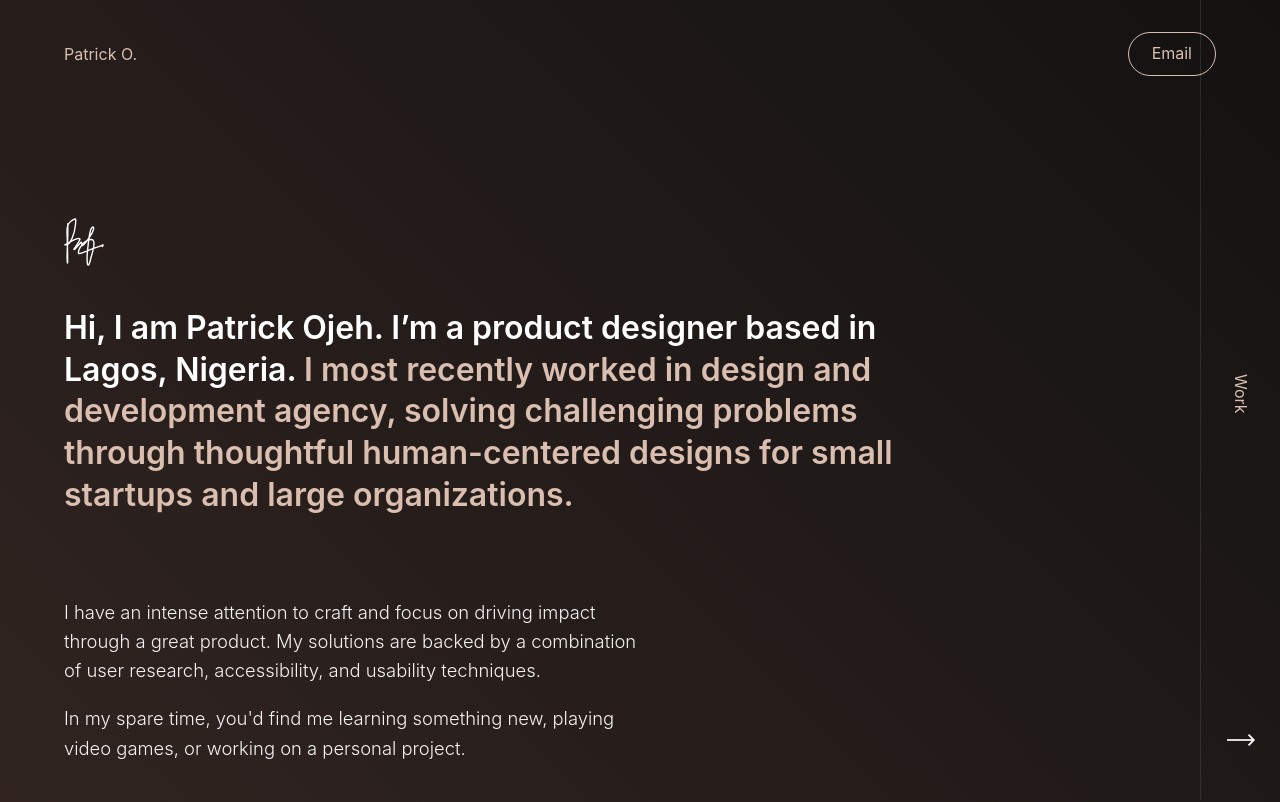
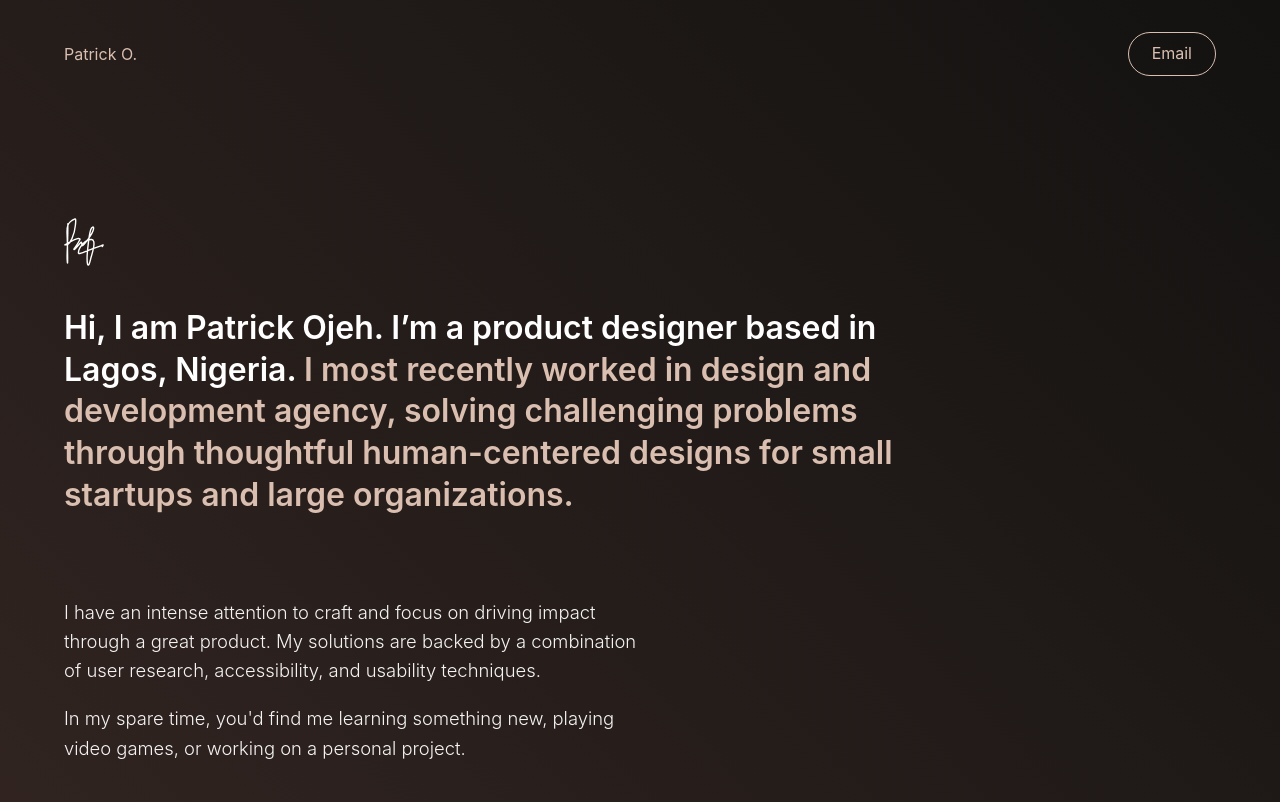
Before and after one commit to patrickojeh/portfolio, a React (Create React App) app: page / in a window 1280 px wide. Shown: the top 802 px of the page. Built offline with nearby package versions, Linux system fonts and the light colour scheme.

Commit message:
remove bg effect

```diff
--- a/src/pages/Home.js
+++ b/src/pages/Home.js
@@ -24,10 +24,10 @@ const Home = () => {
           </a> */}
         </div>
       </div>
-      <Link to="/work" className="sideNav dn flex-l">
+      {/* <Link to="/work" className="sideNav dn flex-l">
           <span>Work</span>
           <img src={whiteArrow} />
-      </Link>
+      </Link> */}
     </div>
   </Layout>
 }
```
